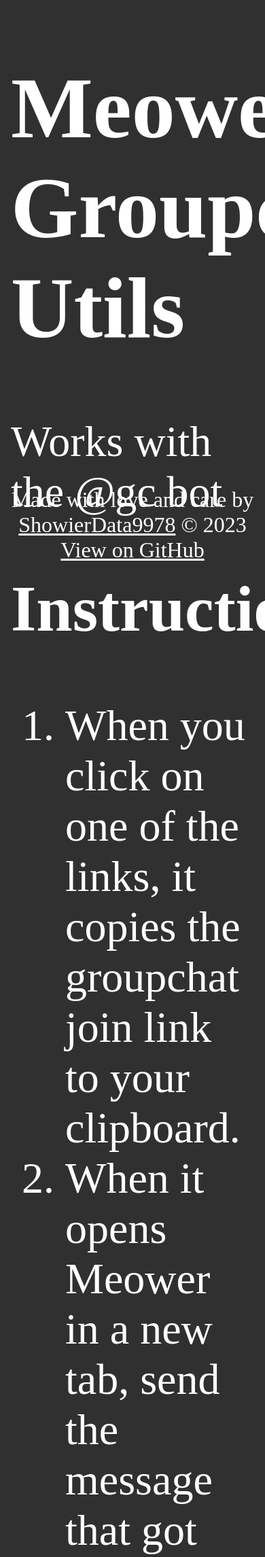
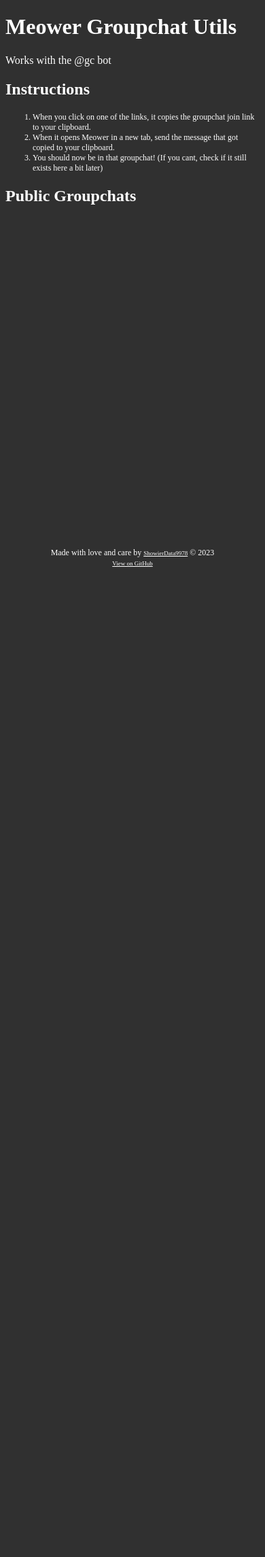
Before and after one commit to meower-community/GCUtils, a Python web app: template templates/index.html in a window 390 px wide; the page is wider, and only the part inside the window is pictured. Shown: the top 2291 px of that part at 68% size. After the commit the page ends 834 px from the top of that part, so only its background shows below. Run offline with Jinja, Linux system fonts and the light colour scheme; the template is opened without the code that fills it, so the values that code supplies are empty.

Commit message:
feat: better molbile design

```diff
--- a/src/database.py
+++ b/src/database.py
@@ -1,5 +1,9 @@
 from typing import NoReturn, Optional, TypedDict, List, cast
 from pymongo import MongoClient
+
+from dotenv import load_dotenv
+from os import environ as env
+load_dotenv(override=True)
 
 
 class Settings(TypedDict):
@@ -27,7 +31,7 @@
 
 
 class Database:
-    db = MongoClient().gcutils
+    db = MongoClient(host=env["database_host"], port=int(env["database_port"])).gcutils
 
     def __new__(cls) -> NoReturn:
         raise Exception("Database is a singleton")
--- a/static/style.css
+++ b/static/style.css
@@ -93,3 +93,17 @@
 .sublist_1 li::before {
     content: ""
 }
+
+@media (max-width: 800px) {
+    html {
+        zoom: 100%;
+    }
+
+    * {
+        font-size: 50%;
+    }
+
+    li, #footer, #footer * {
+        font-size: 75%;
+    }
+}
--- a/templates/index.html
+++ b/templates/index.html
@@ -4,6 +4,7 @@
     <meta charset="UTF-8">
     <title>Meower Groupchat Utils</title>
     <link rel="stylesheet" href="style.css">
+    <meta name="viewport" content="width=device-width, initial-scale=1.0">
 </head>
 <body>
     <main>
```
Also changed, not shown: 1 other file.
